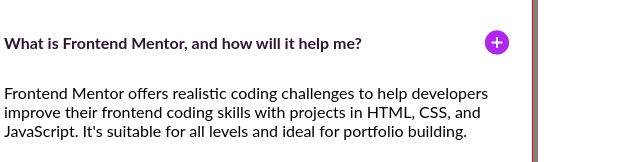
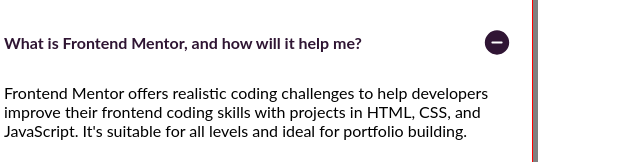
Before and after one commit to t0ntin/faq-accordion-main, a plain HTML site: page index.html in a window 1280 px wide. Both pictures are taken after a click on the element "What is Frontend Mentor, and how will it help me?". Shown: the part 265-427 px from the top of the page, 382-1022 px from the left. Drawn offline with Linux system fonts and the light colour scheme.

Commit message:
Plus and minus imgs toggle successfully.

```diff
--- a/css/style.css
+++ b/css/style.css
@@ -140,3 +140,7 @@ main {
   display: block;
 
 }
+
+.icon {
+
+}
--- a/index.html
+++ b/index.html
@@ -30,7 +30,7 @@
 
           <div class="question1">
             What is Frontend Mentor, and how will it help me?
-            <img src="/assets/images/icon-plus.svg" alt="">
+            <img class="icon" src="/assets/images/icon-plus.svg" alt="">
           </div>
           <div class="answer1">
             Frontend Mentor offers realistic coding challenges to help developers improve their
@@ -39,7 +39,7 @@
           </div>
           <div class="question2">
             Is Frontend Mentor free?
-            <img src="/assets/images/icon-plus.svg" alt="">
+            <img class="icon" src="/assets/images/icon-plus.svg" alt="">
 
           </div>
           <div class="answer2">
@@ -48,7 +48,7 @@
           </div>
           <div class="question3">
             Can I use Frontend Mentor projects in my portfolio?
-            <img src="/assets/images/icon-plus.svg" alt="">
+            <img class="icon" src="/assets/images/icon-plus.svg" alt="">
 
           </div>
           <div class="answer3">
@@ -58,7 +58,7 @@
 
           <div class="question4">
             How can I get help if I'm stuck on a Frontend Mentor challenge?
-            <img src="/assets/images/icon-plus.svg" alt="">
+            <img class="icon" src="/assets/images/icon-plus.svg" alt="">
 
           </div>
           <div class="answer4">
--- a/js/script.js
+++ b/js/script.js
@@ -6,9 +6,14 @@ const question3El = document.querySelector('.question3');
 const answer3El = document.querySelector('.answer3');
 const question4El = document.querySelector('.question4');
 const answer4El = document.querySelector('.answer4');
+const iconEl = document.querySelector('.icon');
+
 
  question1El.addEventListener('click', () => {
-  answer1El.classList.toggle('visible');
+  const isVisible = answer1El.classList.toggle('visible')
+  iconEl.src = isVisible
+    ? '/assets/images/icon-minus.svg'
+    : '/assets/images/icon-plus.svg';
  });
 
  question2El.addEventListener('click', () => {
```
